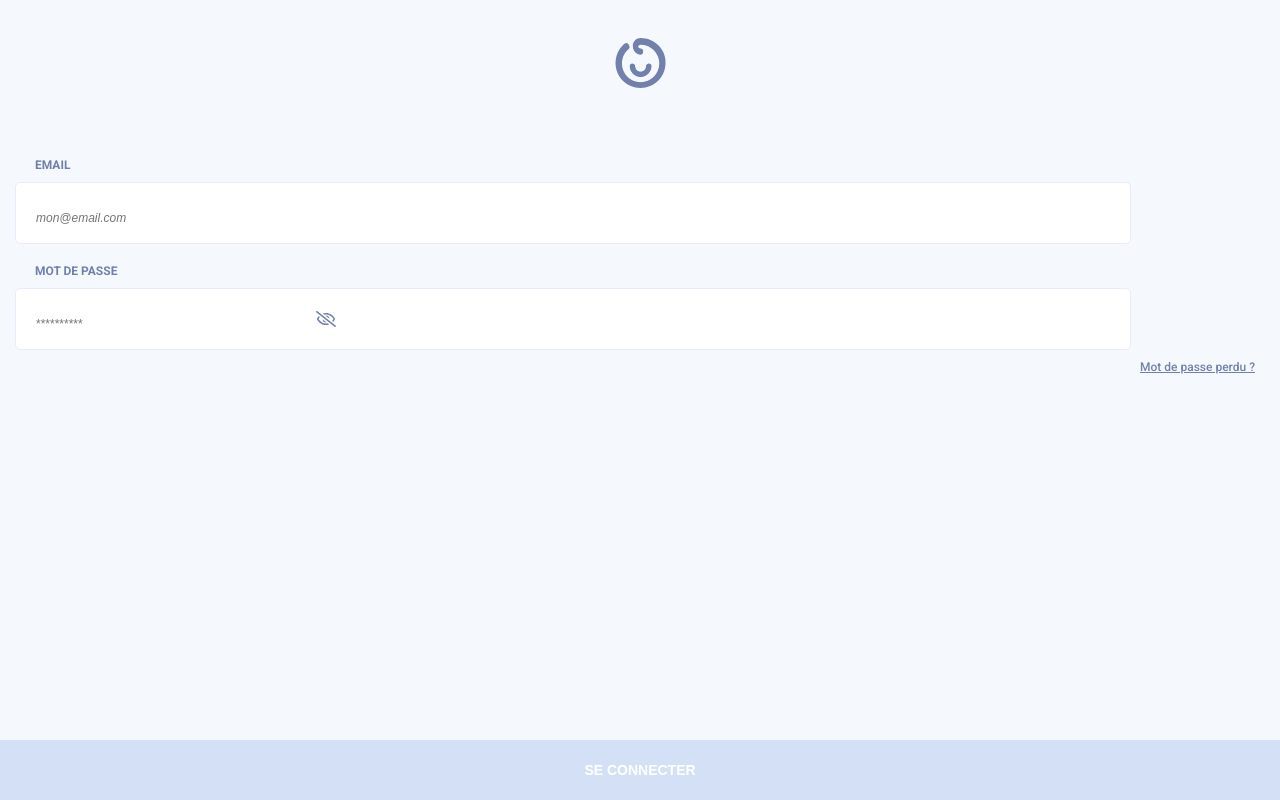
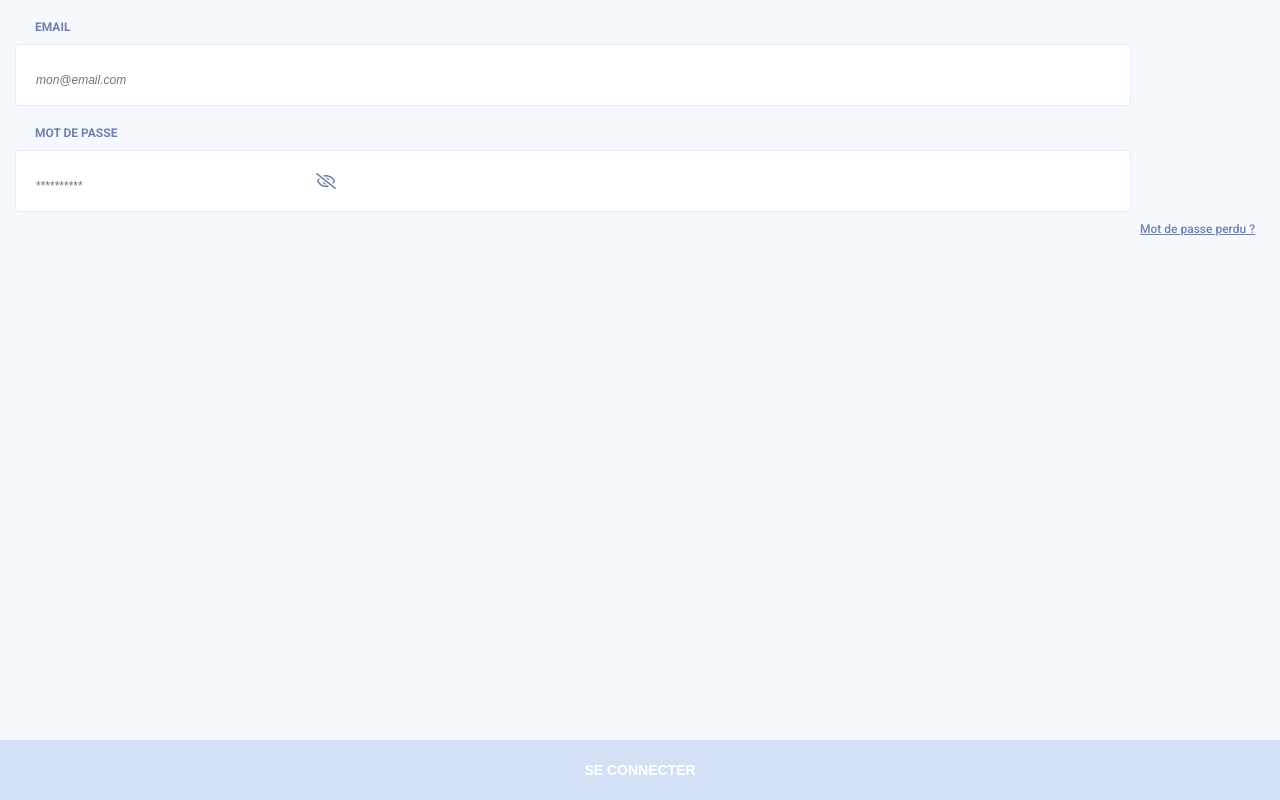
Before and after one commit to Refsone/TinyHappy-Project-3, a React (Create React App) app: page / in a window 1280 px wide. Built offline with nearby package versions, Linux system fonts and the light colour scheme.

Commit message:
erasing logo component from connexion

```diff
--- a/src/components/commons/header/HeaderMogramme.js
+++ /dev/null
@@ -1,12 +0,0 @@
-import React from 'react'
-import monogramme from '../../../images/monogrammeTH.svg'
-
-import './HeaderMonogramme.css'
-
-function Logo () {
-  return (
-    <img className='logo-monogramme' src={monogramme} alt='Logo Tiny Happy' />
-  )
-}
-
-export default Logo
--- a/src/components/commons/header/HeaderMonogramme.css
+++ /dev/null
@@ -1,10 +0,0 @@
-.logo-monogramme{
-    height: 50px;
-    text-align: center;
-    margin-bottom: 50px;
-    background-image: url('../../../images/monogrammeTH.svg');
-    background-repeat: no-repeat;
-    background-position: center;
-    /*Mrgin appliqué sur la css du composant*/
-    /* margin-top: 3%; */
-}
--- a/src/components/onboarding/Connexion.js
+++ b/src/components/onboarding/Connexion.js
@@ -1,13 +1,13 @@
 import React, { Component } from 'react'
 import './Connexion.css'
-import Logo from '../commons/header/HeaderMogramme'
+//import Logo from '../commons/header/HeaderMogramme'
 
 class Connexion extends Component {
   render () {
     return (
       <div className='connexion-background'>
         <div className='general-form-container'>
-          <Logo />
+          {/* <Logo /> */}
           <form className='general-form'>
             <label htmlFor='user_mail' name='user_mail' className='general-label'>email</label>
             <input name='user_mail' type='text' className='general-input plholder' placeholder='mon@email.com' required />
```
